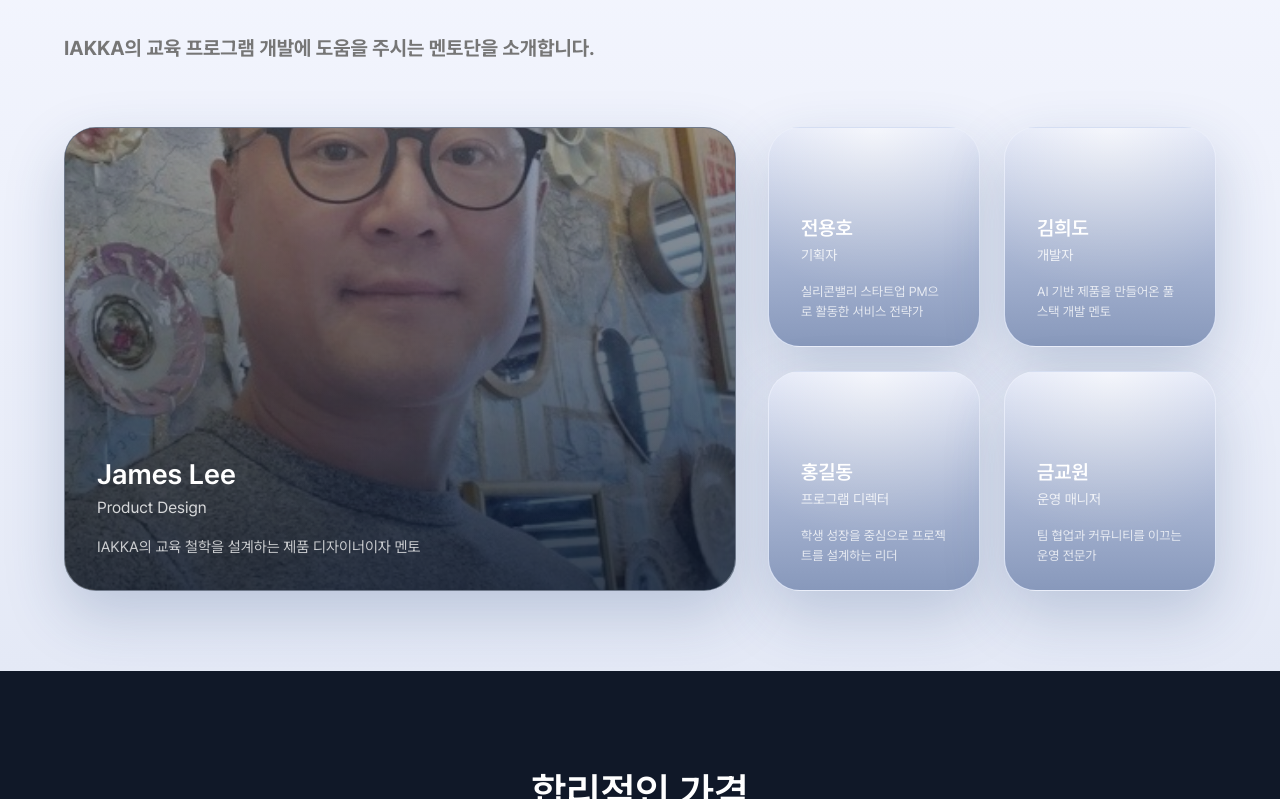
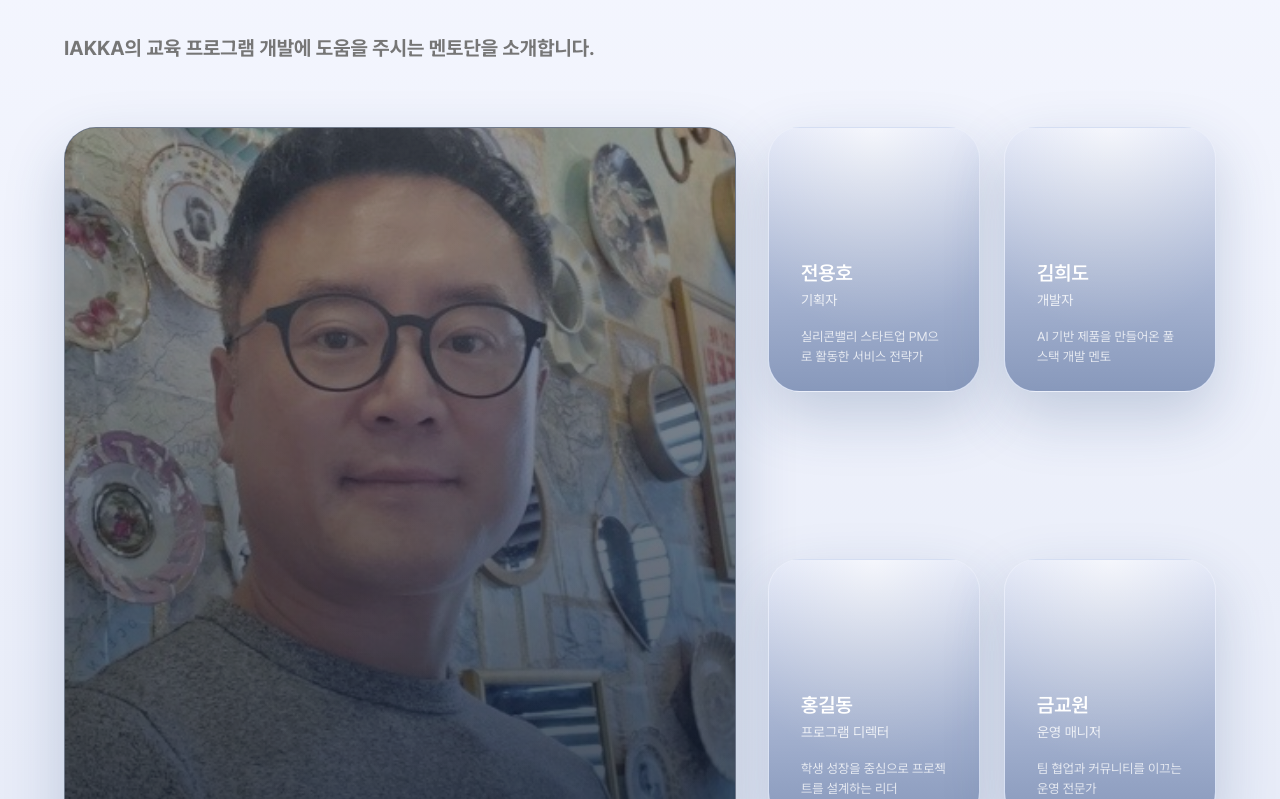
Before and after one commit to WithM2/iakkaweb, a Next.js app: page /ko in a window 1280 px wide. Shown: the part 3121-3920 px from the top of the page. Built offline with nearby package versions, Linux system fonts and the light colour scheme.

Commit message:
Adjust mentor card aspect ratio for portrait images

```diff
--- a/src/components/ko/MentorShowcaseSection.tsx
+++ b/src/components/ko/MentorShowcaseSection.tsx
@@ -87,8 +87,10 @@ function MentorCard({ profile }: { profile: MentorProfile }) {
   const hasImage = Boolean(imageSrc);
   return (
     <article
-      className={`group relative flex h-full flex-col overflow-hidden rounded-[32px] border border-white/40 shadow-[0_24px_60px_rgba(38,68,120,0.22)] transition-transform duration-300 hover:-translate-y-1 ${
-        isFeatured ? "min-h-[360px] md:min-h-[440px]" : "min-h-[220px]"
+      className={`group relative flex w-full flex-col overflow-hidden rounded-[32px] border border-white/40 shadow-[0_24px_60px_rgba(38,68,120,0.22)] transition-transform duration-300 hover:-translate-y-1 ${
+        isFeatured
+          ? "aspect-[3/4] min-h-[360px] md:aspect-[4/5] md:min-h-[420px]"
+          : "aspect-[3/4] min-h-[220px] md:aspect-[4/5]"
       } ${
         hasImage
           ? "bg-[#0F1F3C]"
```
